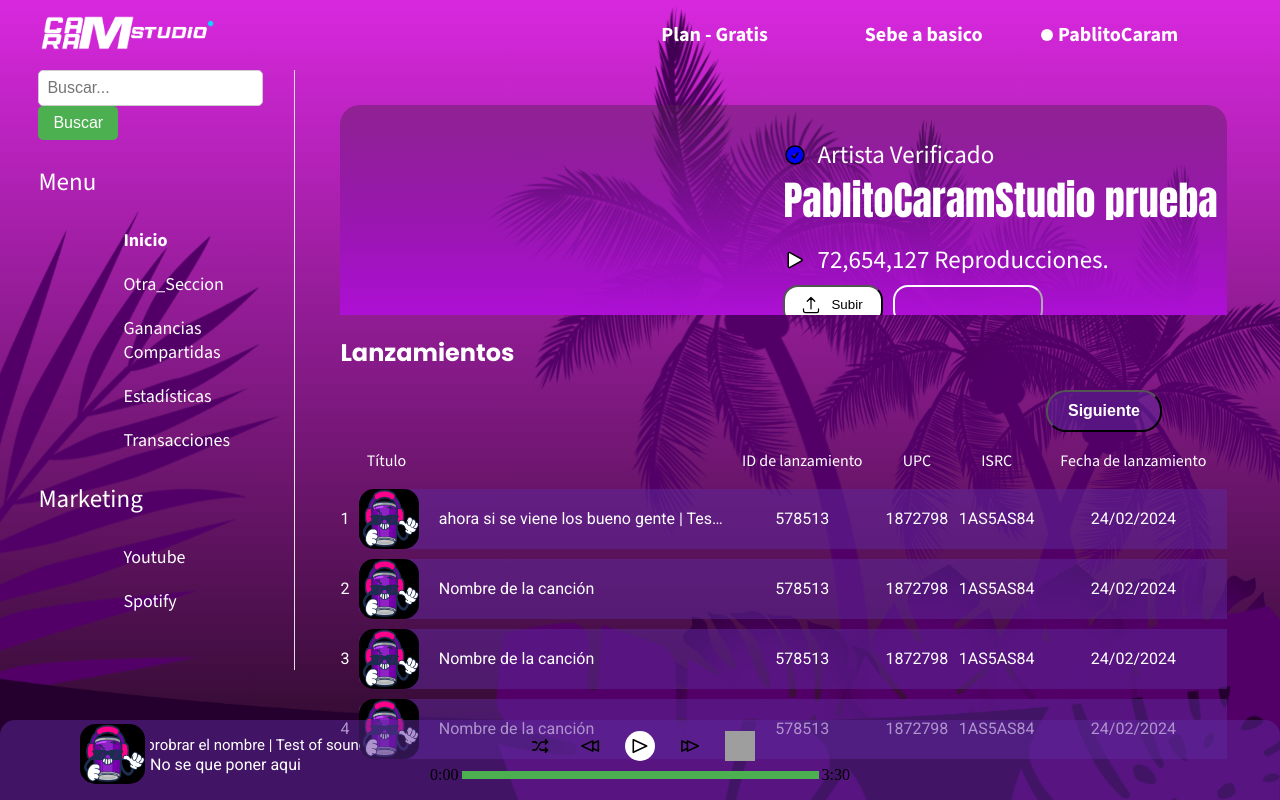
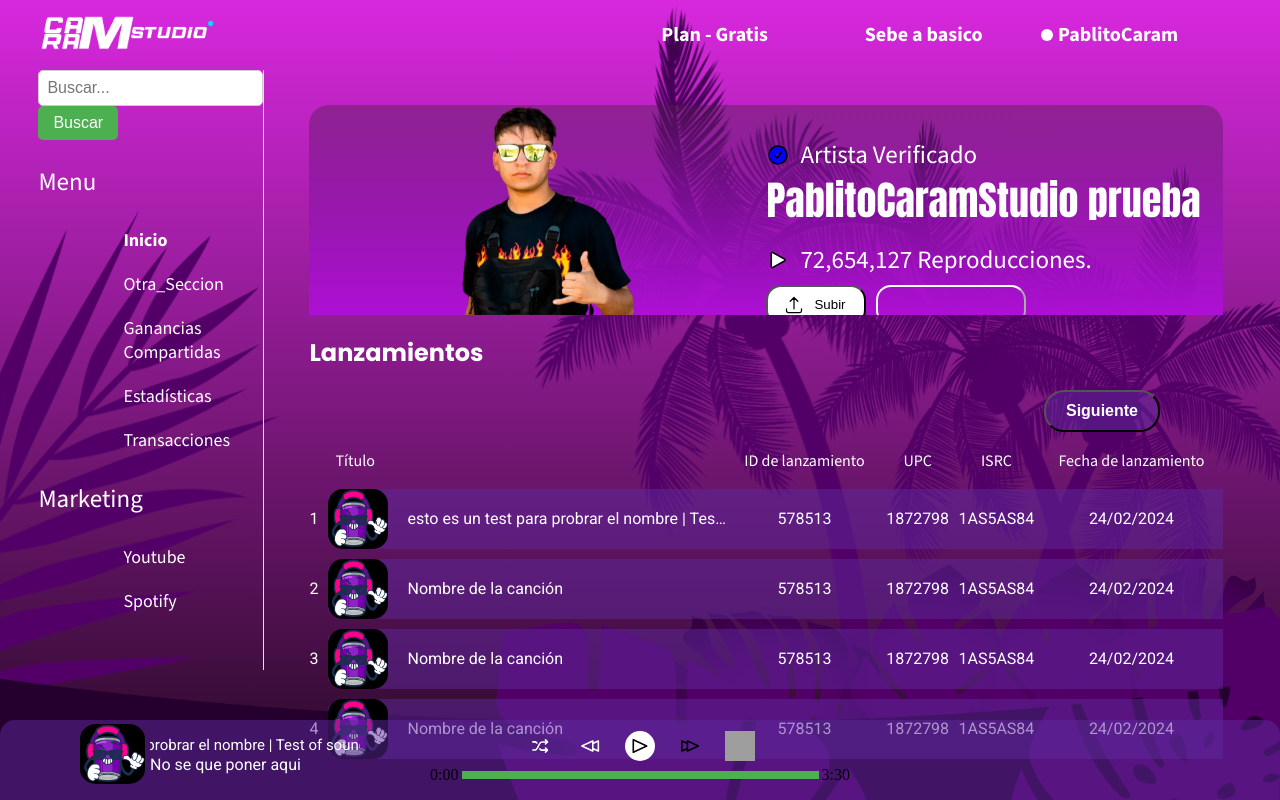
Before and after one commit to gabrielbg211/Pablo-Caram, a PHP site: page /dashboard.php in a window 1280 px wide. Run offline with PHP 8.4, Linux system fonts and the light colour scheme; a user stored in the database is signed in; some web fonts are replaced; grey boxes are pictures that could not be loaded.

Commit message:
Dasboard

```diff
--- a/dashboard.php
+++ b/dashboard.php
@@ -138,7 +138,7 @@
                         <td>
                             <div class="song-info">
                                 <img src="img/LOGO LATA.webp" alt="Imagen de la canción">
-                                <div class="text-container">ahora si se viene los bueno gente | Test of sound</div>
+                                <div class="text-container">esto es un test para probrar el nombre | Test of sound</div>
                             </div>
                         </td>
                         <td>578513</td>
--- a/styles/dashboard.css
+++ b/styles/dashboard.css
@@ -17,7 +17,7 @@
 .d-menu {
     display: flex;
     flex-direction: column;
-    width: 20%;
+    width: 25%;
     background-color: transparent;
     border-right: 1px solid #e0e0e0;
     z-index: 105;
@@ -173,7 +173,6 @@
 .photo {
     width: auto; /* Ajusta el ancho automáticamente según el tamaño del contenedor */
     height: 100%;
-    position: absolute;
     top: 0; /* La imagen estará alineada con la parte superior del contenedor */
     left: 0;
     right: 0; /* La imagen ocupará todo el ancho del contenedor */
```
Also changed, not shown: icons/backward-svgrepo-com.svg, icons/random-svgrepo-com.svg.
